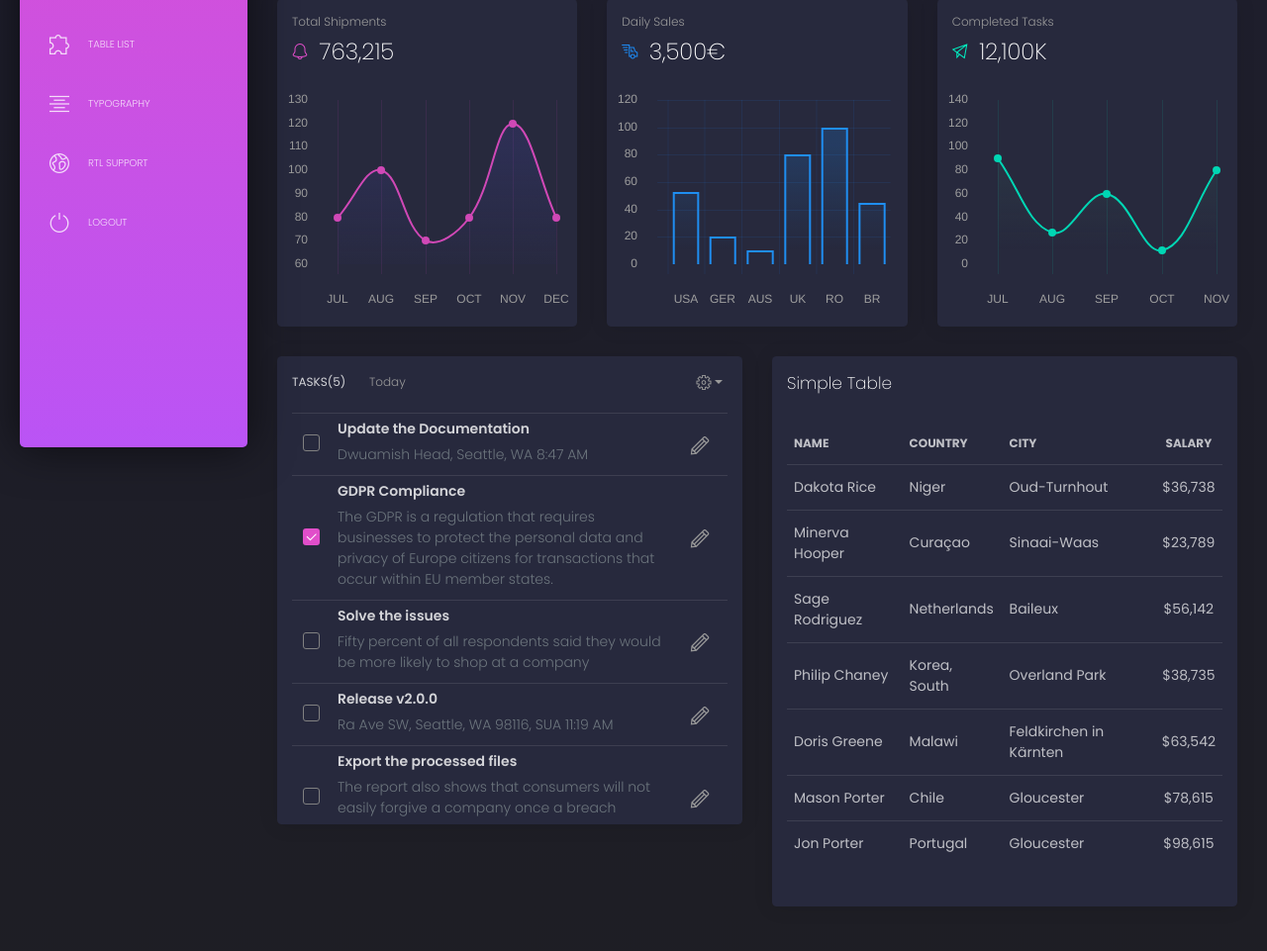
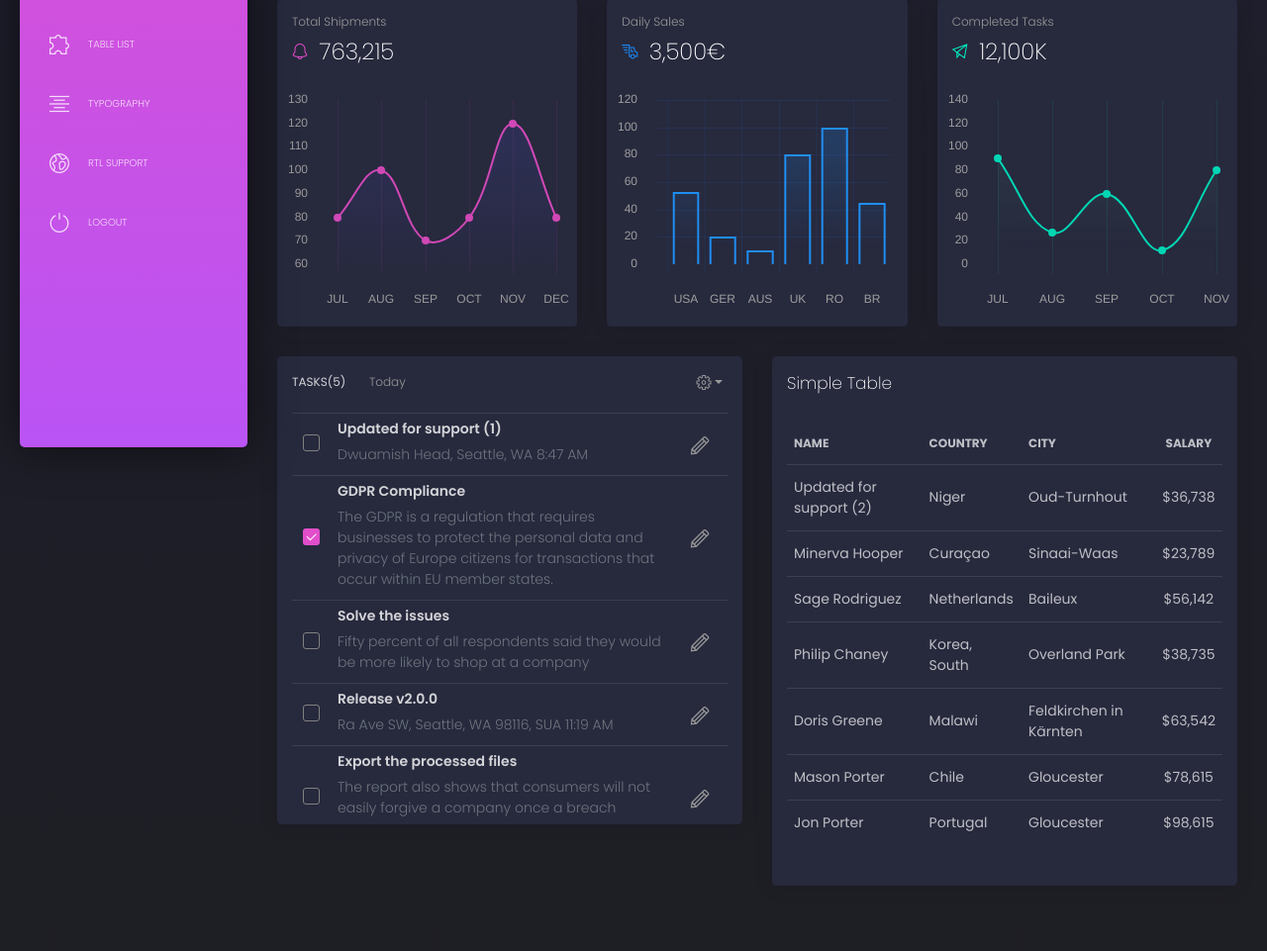
Before and after one commit to app-generator/support-flask-black-dashboard-Ojebode, a Flask app: page / in a window 1280 px wide. Shown: the part 442-1403 px from the top of the page at 99% size. Run offline with Flask 2, Linux system fonts and the light colour scheme; some libraries are stand-ins or nearby versions.

Commit message:
Update for support

```diff
--- a/apps/templates/home/index.html
+++ b/apps/templates/home/index.html
@@ -127,7 +127,9 @@
                                         </div>
                                     </td>
                                     <td>
-                                        <p class="title">Update the Documentation</p>
+                                        <p class="title">
+                                            Updated for support (1)
+                                        </p>
                                         <p class="text-muted">Dwuamish Head, Seattle, WA 8:47 AM</p>
                                     </td>
                                     <td class="td-actions text-right">
@@ -285,7 +287,7 @@
                                 <tbody>
                                 <tr>
                                     <td>
-                                        Dakota Rice
+                                        Updated for support (2)
                                     </td>
                                     <td>
                                         Niger
```
